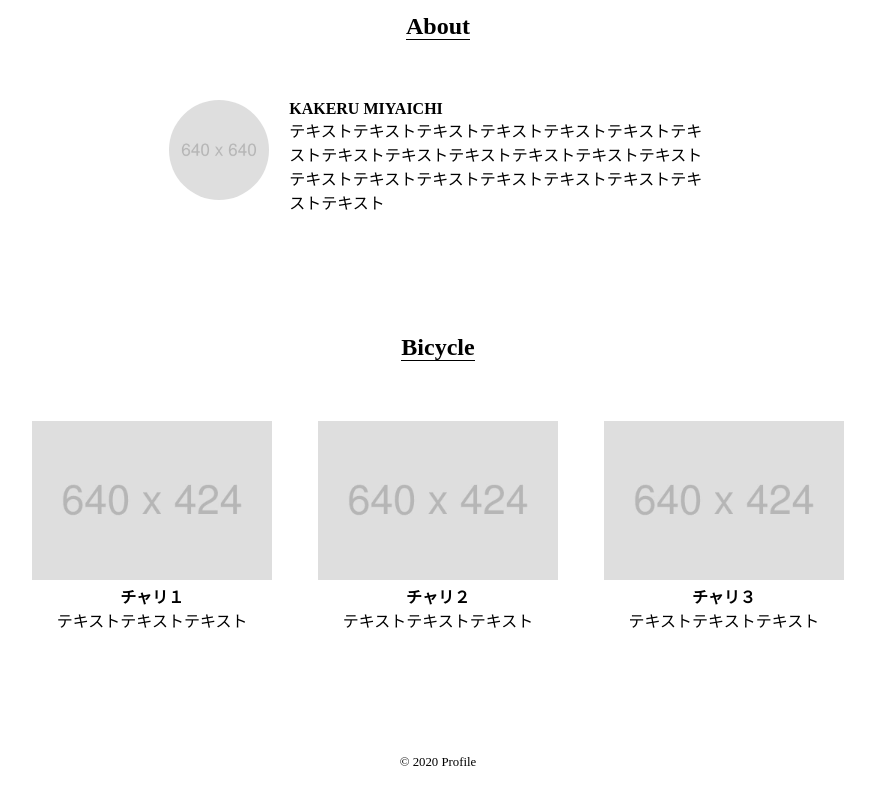
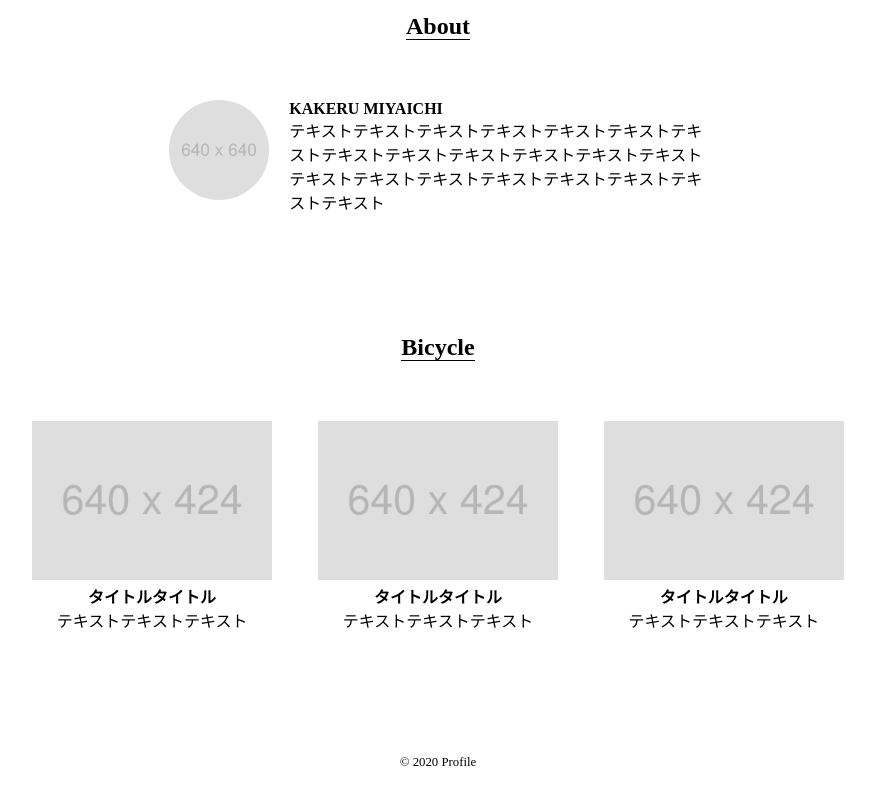
Before and after one commit to fjsho/code-step, a website: page intro-profile-lp/index.html in a window 1280 px wide. Shown: the part 771-1571 px from the top of the page, without its empty margins (202-1077 px from the left). Drawn offline with Linux system fonts and the light colour scheme; some packages are replaced by stand-ins of ours.

Commit message:
fix: bycycleセクションの要素タイトルを修正

```diff
--- a/intro-profile-lp/index.html
+++ b/intro-profile-lp/index.html
@@ -49,21 +49,21 @@
                 <div class="item-card">
                     <img class="img" src="./img/bicycle1.jpg" alt="bicycle1">
                     <div class="description">
-                        <h4 class="title">チャリ１</h4>
+                        <h4 class="title">タイトルタイトル</h4>
                         <div class="text">テキストテキストテキスト</div>
                     </div>
                 </div>
                 <div class="item-card">
                     <img class="img" src="./img/bicycle2.jpg" alt="bicycle2">
                     <div class="description">
-                        <h4 class="title">チャリ２</h4>
+                        <h4 class="title">タイトルタイトル</h4>
                         <div class="text">テキストテキストテキスト</div>
                     </div>
                 </div>
                 <div class="item-card">
                     <img class="img" src="./img/bicycle3.jpg" alt="bicycle3">
                     <div class="description">
-                        <h4 class="title">チャリ３</h4>
+                        <h4 class="title">タイトルタイトル</h4>
                         <div class="text">テキストテキストテキスト</div>
                     </div>
                 </div>
```
